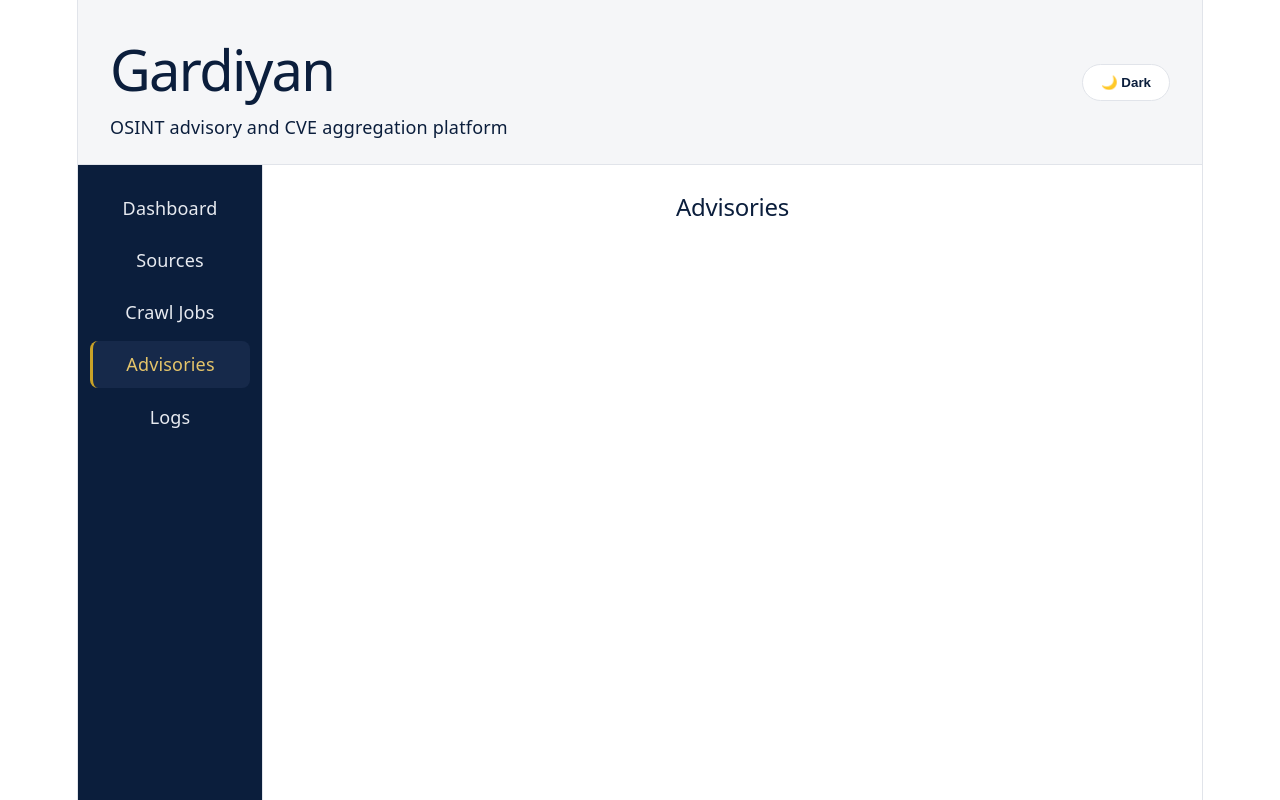
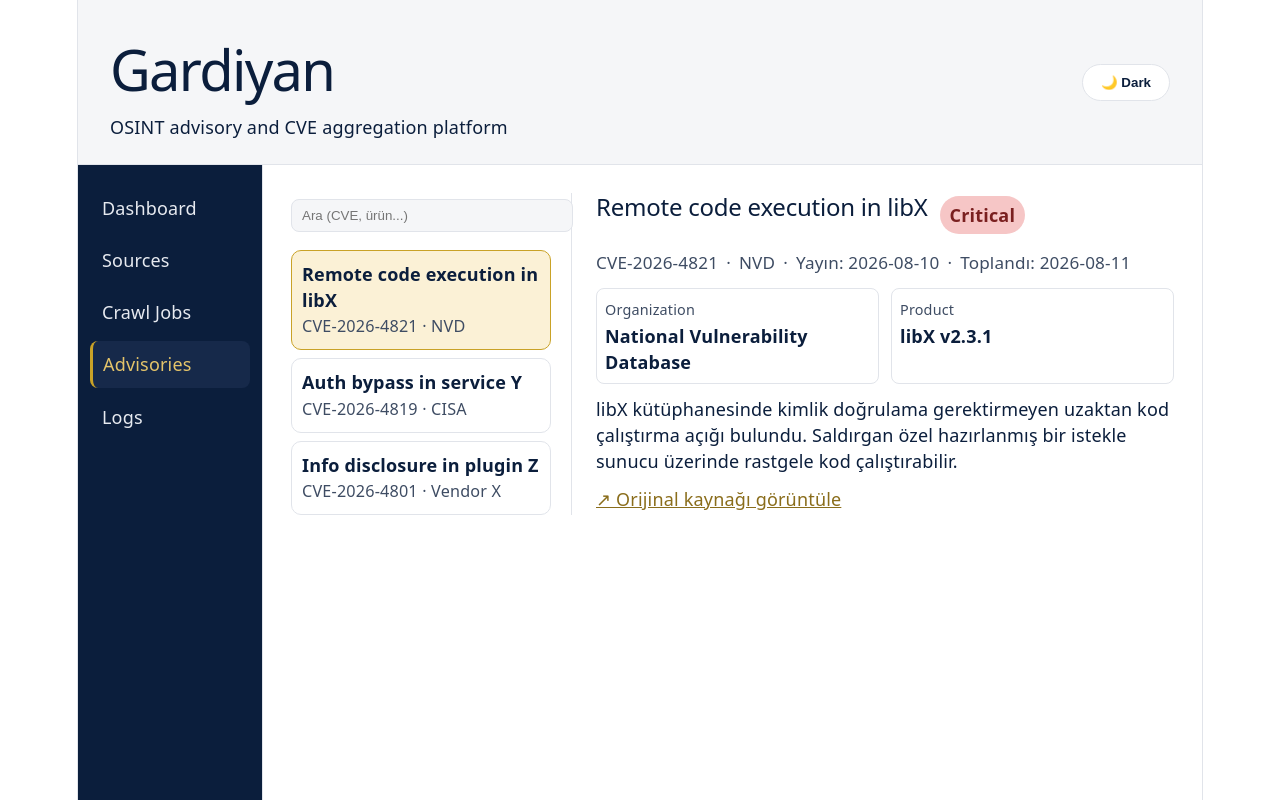
Before and after one commit to Ardnz-7/gardiyan-react, a React (Vite) app: page /advisories in a window 1280 px wide. Built offline with nearby package versions, Linux system fonts and the light colour scheme.

Commit message:
feat: add Advisories page with master-detail layout, fix alignment and link styling

```diff
--- a/src/index.css
+++ b/src/index.css
@@ -26,7 +26,6 @@ html {
   width: 1126px;
   max-width: 100%;
   margin: 0 auto;
-  text-align: center;
   border-inline: 1px solid var(--border);
   min-height: 100svh;
   display: flex;
--- /dev/null
+++ b/src/pages/Advisories.css
@@ -0,0 +1,143 @@
+.advisories-page {
+  display: flex;
+  gap: 0;
+  text-align: left;
+}
+
+.left-col {
+  width: 260px;
+  display: flex;
+  flex-direction: column;
+  gap: 12px;
+  border-right: 1px solid var(--border);
+  padding-right: 20px;
+}
+
+.search-wrap {
+  padding: 6px 0;
+}
+
+.search-input {
+  width: 100%;
+  padding: 8px 10px;
+  border-radius: 8px;
+  border: 1px solid var(--border);
+  background: var(--bg-surface-1);
+  color: var(--text-primary);
+}
+
+.advisory-list {
+  display: flex;
+  flex-direction: column;
+  gap: 8px;
+  overflow: auto;
+  max-height: calc(100vh - 140px);
+}
+
+.advisory-card {
+  background: var(--bg-surface-2);
+  border: 1px solid var(--border);
+  border-radius: 10px;
+  padding: 10px;
+  cursor: pointer;
+}
+
+.advisory-card.selected {
+  background: var(--bg-accent);
+  border: 1px solid var(--border-accent);
+}
+
+.advisory-title {
+  font-weight: 600;
+  color: var(--text-primary);
+}
+
+.advisory-sub {
+  color: var(--text-secondary);
+  font-size: 0.9rem;
+}
+
+.right-col {
+  flex: 1;
+  display: flex;
+  flex-direction: column;
+  gap: 12px;
+  padding-left: 24px;
+}
+
+.detail-header {
+  display: flex;
+  align-items: center;
+  gap: 12px;
+}
+
+.detail-title {
+  margin: 0;
+  color: var(--text-primary);
+}
+
+.badge {
+  padding: 6px 10px;
+  border-radius: 999px;
+  font-weight: 700;
+}
+
+.badge.critical {
+  background: var(--bg-danger);
+  color: var(--text-danger);
+}
+
+.badge.high {
+  background: var(--bg-warning);
+  color: var(--text-warning);
+}
+
+.badge.medium {
+  background: var(--bg-accent);
+  color: var(--text-accent);
+}
+
+.meta-line {
+  color: var(--text-secondary);
+  display: flex;
+  gap: 8px;
+  align-items: center;
+  font-size: 0.95rem;
+}
+
+.info-grid {
+  display: grid;
+  grid-template-columns: 1fr 1fr;
+  gap: 12px;
+}
+
+.info-item {
+  background: var(--bg-surface-2);
+  border: 1px solid var(--border);
+  border-radius: 8px;
+  padding: 8px;
+}
+
+.info-key {
+  font-size: 0.8rem;
+  color: var(--text-secondary);
+}
+
+.info-val {
+  font-weight: 600;
+  color: var(--text-primary);
+}
+
+.summary p {
+  margin: 0;
+  color: var(--text-primary);
+}
+
+.external-link a {
+  color: var(--text-accent);
+  text-decoration: underline;
+}
+
+.external-link a:hover {
+  opacity: 0.8;
+}
--- a/src/pages/Advisories.tsx
+++ b/src/pages/Advisories.tsx
@@ -1,3 +1,132 @@
-export default function Advisories() {
-  return <h2>Advisories</h2>
+import React, { useState } from 'react';
+import './Advisories.css';
+
+type Advisory = {
+  title: string;
+  cve: string;
+  source: string;
+  severity: 'Critical' | 'High' | 'Medium';
+  published: string;
+  collected: string;
+  org: string;
+  product: string;
+  summary: string;
+  url?: string;
+};
+
+const MOCK: Advisory[] = [
+  {
+    title: 'Remote code execution in libX',
+    cve: 'CVE-2026-4821',
+    source: 'NVD',
+    severity: 'Critical',
+    published: '2026-08-10',
+    collected: '2026-08-11',
+    org: 'National Vulnerability Database',
+    product: 'libX v2.3.1',
+    summary:
+      'libX kütüphanesinde kimlik doğrulama gerektirmeyen uzaktan kod çalıştırma açığı bulundu. Saldırgan özel hazırlanmış bir istekle sunucu üzerinde rastgele kod çalıştırabilir.',
+    url: '#',
+  },
+  {
+    title: 'Auth bypass in service Y',
+    cve: 'CVE-2026-4819',
+    source: 'CISA',
+    severity: 'High',
+    published: '2026-08-09',
+    collected: '2026-08-11',
+    org: 'CISA',
+    product: 'Service Y',
+    summary: 'Kimlik doğrulama mekanizmasını atlatan bir güvenlik açığı tespit edildi.',
+    url: '#',
+  },
+  {
+    title: 'Info disclosure in plugin Z',
+    cve: 'CVE-2026-4801',
+    source: 'Vendor X',
+    severity: 'Medium',
+    published: '2026-08-08',
+    collected: '2026-08-10',
+    org: 'Vendor X',
+    product: 'Plugin Z v1.0',
+    summary: 'Hassas bilgilerin yetkisiz erişime açık olduğu bir açık bulundu.',
+    url: '#',
+  },
+];
+
+function severityClass(s: Advisory['severity']) {
+  return s.toLowerCase();
 }
+
+const Advisories: React.FC = () => {
+  const [selectedIndex, setSelectedIndex] = useState<number>(0);
+  const [query] = useState<string>('');
+
+  const selected = MOCK[selectedIndex];
+
+  return (
+    <div className="advisories-page">
+      <div className="left-col">
+        <div className="search-wrap">
+          <input
+            className="search-input"
+            placeholder="Ara (CVE, ürün...)"
+            value={query}
+            onChange={() => {}}
+          />
+        </div>
+
+        <div className="advisory-list">
+          {MOCK.map((a, i) => (
+            <div
+              key={a.cve}
+              className={`advisory-card ${i === selectedIndex ? 'selected' : ''}`}
+              onClick={() => setSelectedIndex(i)}
+            >
+              <div className="advisory-title">{a.title}</div>
+              <div className="advisory-sub">{a.cve} · {a.source}</div>
+            </div>
+          ))}
+        </div>
+      </div>
+
+      <div className="right-col">
+        <div className="detail-header">
+          <h2 className="detail-title">{selected.title}</h2>
+          <span className={`badge ${severityClass(selected.severity)}`}>{selected.severity}</span>
+        </div>
+
+        <div className="meta-line">
+          <span>{selected.cve}</span>
+          <span>·</span>
+          <span>{selected.source}</span>
+          <span>·</span>
+          <span>Yayın: {selected.published}</span>
+          <span>·</span>
+          <span>Toplandı: {selected.collected}</span>
+        </div>
+
+        <div className="info-grid">
+          <div className="info-item">
+            <div className="info-key">Organization</div>
+            <div className="info-val">{selected.org}</div>
+          </div>
+          <div className="info-item">
+            <div className="info-key">Product</div>
+            <div className="info-val">{selected.product}</div>
+          </div>
+        </div>
+
+        <div className="summary">
+          <p>{selected.summary}</p>
+        </div>
+
+        <div className="external-link">
+          <a href={selected.url} target="_blank" rel="noreferrer">↗ Orijinal kaynağı görüntüle</a>
+        </div>
+      </div>
+    </div>
+  );
+};
+
+export default Advisories;
--- a/src/pages/CrawlJobs.css
+++ b/src/pages/CrawlJobs.css
@@ -2,6 +2,7 @@
   display: flex;
   flex-direction: column;
   gap: 12px;
+  text-align: left;
 }
 
 .crawl-header h2 {
--- a/src/pages/Sources.css
+++ b/src/pages/Sources.css
@@ -2,6 +2,7 @@
   display: flex;
   flex-direction: column;
   gap: 16px;
+  text-align: left;
 }
 
 .sources-header {
```
